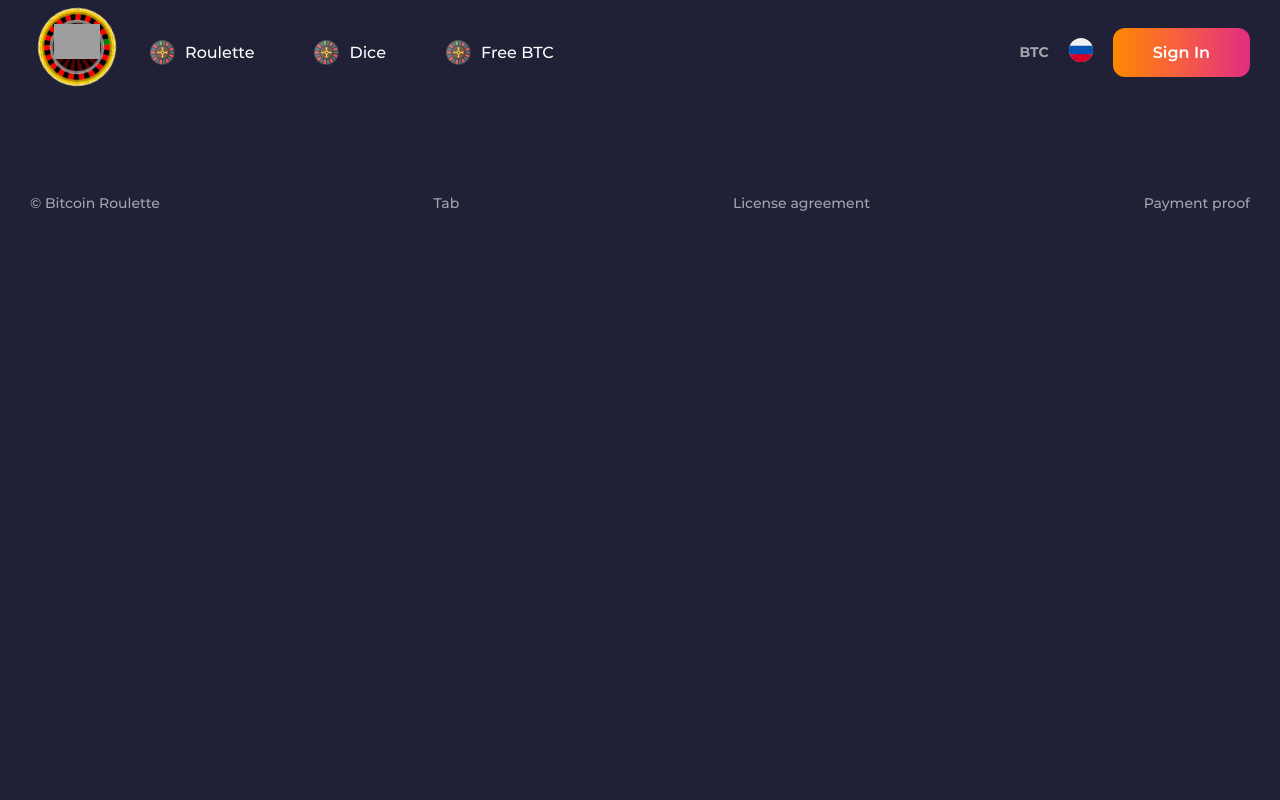
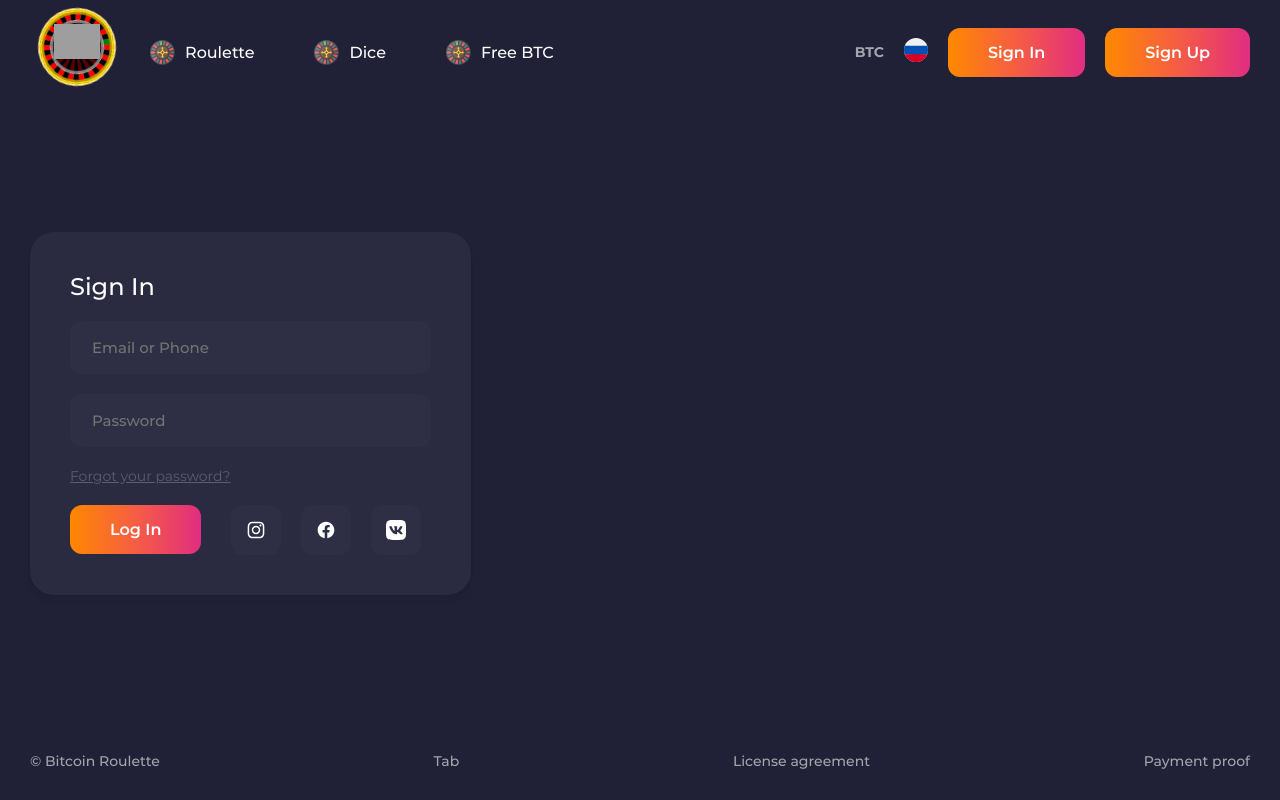
Before and after one commit to Rauventa/roulette, a React (Create React App) app: page /login in a window 1280 px wide. Built offline with nearby package versions, Linux system fonts and the light colour scheme; grey boxes are pictures that could not be loaded.

Commit message:
container created

```diff
--- a/src/components/Header/Header.scss
+++ b/src/components/Header/Header.scss
@@ -50,6 +50,17 @@
     display: flex;
     align-items: center;
 
+    &_auth {
+      display: flex;
+      align-items: center;
+
+      button, a {
+        &:not(:last-child) {
+          margin-right: 20px;
+        }
+      }
+    }
+
     .currency {
       font-weight: bold;
       margin-right: 20px;
--- a/src/components/Header/Header.tsx
+++ b/src/components/Header/Header.tsx
@@ -143,9 +143,14 @@
           }
         </div>
         {!isAuth ?
-            <Button primary href={'/auth'}>
-              {$t('Sign In')}
-            </Button> :
+            <div className="header__additional_auth">
+              <Button primary href={'/login'}>
+                {$t('Sign In')}
+              </Button>
+              <Button primary href={'/registration'}>
+                {$t('Sign Up')}
+              </Button>
+            </div> :
             <Button dark onClick={logoutHandler}>
               <LogoutIcon />
             </Button>
--- a/src/layouts/AppLayout/AppLayout.scss
+++ b/src/layouts/AppLayout/AppLayout.scss
@@ -1,8 +1,17 @@
 .layout {
   background-color: #202036;
   min-height: 100vh;
+  display: flex;
+  justify-content: center;
 
   &__container {
+    width: 1400px;
+    display: flex;
+    flex-direction: column;
+    justify-content: space-between;
+  }
+
+  &__content {
     padding: 30px;
   }
 }
--- a/src/layouts/AppLayout/AppLayout.tsx
+++ b/src/layouts/AppLayout/AppLayout.tsx
@@ -12,11 +12,13 @@
 }: AppLayoutProps) => {
   return (
    <div className={'layout'}>
-     <Header />
-     <div className="layout__container">
-       {children}
-     </div>
-     <Footer />
+       <div className="layout__container">
+           <Header />
+           <div className="layout__content">
+               {children}
+           </div>
+           <Footer />
+       </div>
    </div>
   )
 }
--- a/src/pages/AuthPage/AuthPage.tsx
+++ /dev/null
@@ -1,23 +0,0 @@
-import React, {useState} from 'react';
-import { $t } from '../../lib/i18n';
-import './AuthPage.scss'
-import { SignIn } from './components/SignIn/SignIn';
-import {SignUp} from "./components/SignUp/SignUp";
-
-export const AuthPage = () => {
-
-  const [page, setPage] = useState<boolean>(true);
-
-  return (
-    <div className={'auth-page'}>
-      {page ? <SignIn /> : <SignUp /> }
-
-      <div className={'auth-page__another'} onClick={() => setPage(!page)}>
-        {page ?
-          $t('Or Sign Up') :
-          $t('Or Sign In')
-        }
-      </div>
-    </div>
-  )
-}
--- a/src/pages/AuthPage/components/SignIn/SignIn.tsx
+++ b/src/pages/AuthPage/components/SignIn/SignIn.tsx
@@ -10,6 +10,7 @@
 import {useHistory} from "react-router-dom";
 import {AuthContext} from "../../../../context/AuthContext";
 import {inputValidator} from "../../../../lib/validator";
+import '../../AuthPage.scss'
 
 export const SignIn = () => {
 
@@ -75,6 +76,7 @@
   }
 
   return (
+      <div className={'auth-page'}>
         <Card className={'fit-card'}>
           <div className="auth-page__signin">
             <div className="auth-page__title">
@@ -125,5 +127,6 @@
             </div>
           </div>
         </Card>
+      </div>
   )
 }
--- a/src/pages/AuthPage/components/SignUp/SignUp.tsx
+++ b/src/pages/AuthPage/components/SignUp/SignUp.tsx
@@ -11,6 +11,7 @@
 import {axiosClient} from "../../../../utils/axiosClient";
 import {inputValidator} from "../../../../lib/validator";
 import {AuthContext} from "../../../../context/AuthContext";
+import '../../AuthPage.scss'
 
 export const SignUp = () => {
 
@@ -99,6 +100,7 @@
   }
 
   return (
+      <div className={'auth-page'}>
         <Card className={'fit-card'}>
           <div className="auth-page__signup">
             <div className="auth-page__title">
@@ -166,5 +168,6 @@
             </div>
           </div>
         </Card>
+      </div>
   )
 }
--- a/src/routers/RootRouter/RootRouter.tsx
+++ b/src/routers/RootRouter/RootRouter.tsx
@@ -2,9 +2,10 @@
 import { Route, Switch } from 'react-router-dom';
 import {RoulettePage} from "../../pages/RoulettePage/RoulettePage";
 import {DicePage} from "../../pages/DicePage/DicePage";
-import {AuthPage} from "../../pages/AuthPage/AuthPage";
 import {WithdrawPage} from "../../pages/WithdrawPage/WithdrawPage";
 import {DepositPage} from "../../pages/DepositPage/DepositPage";
+import { SignIn } from '../../pages/AuthPage/components/SignIn/SignIn';
+import {SignUp} from "../../pages/AuthPage/components/SignUp/SignUp";
 
 export const RootRouter = () => {
   return (
@@ -12,9 +13,12 @@
       <Route path={'/'} exact>
         <RoulettePage />
       </Route>
-      <Route path={'/auth'}>
-        <AuthPage />
-      </Route>
+        <Route path={'/login'}>
+            <SignIn />
+        </Route>
+        <Route path={'/registration'}>
+            <SignUp />
+        </Route>
       <Route path={'/dice'}>
         <DicePage />
       </Route>
```
Lines whose indentation alone changed are shown as unchanged.
